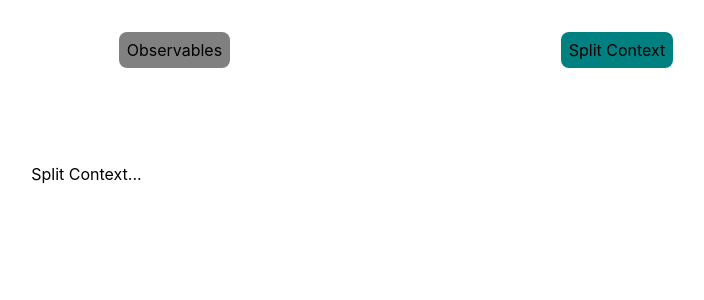
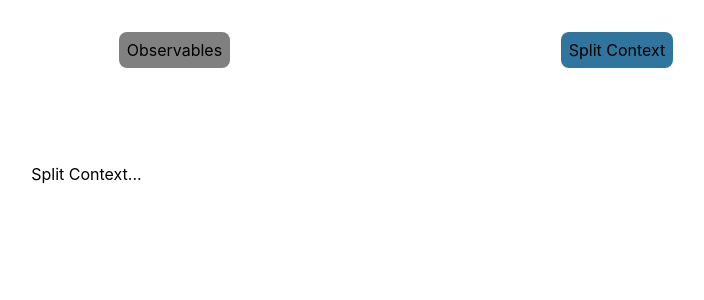
Before and after one commit to EdgardoArriagada/fast-contexts, a Next.js app: page /split-context in a window 1280 px wide. Shown: the top 300 px of the page, without its empty margins (244-948 px from the left). Built offline with nearby package versions, Linux system fonts and the light colour scheme.

Commit message:
improve button colors

```diff
--- a/styles/MyApp.module.css
+++ b/styles/MyApp.module.css
@@ -17,11 +17,15 @@
 }
 
 .navigation li:hover {
-  background-color: teal;
+  background-color: hsl(202, 54%, 60%);
+}
+
+.navigation li:active {
+  background-color: hsl(202, 54%, 30%);
 }
 
 li.active {
-  background-color: teal;
+  background-color: hsl(202, 54%, 40%);
 }
 
 .main {
```
